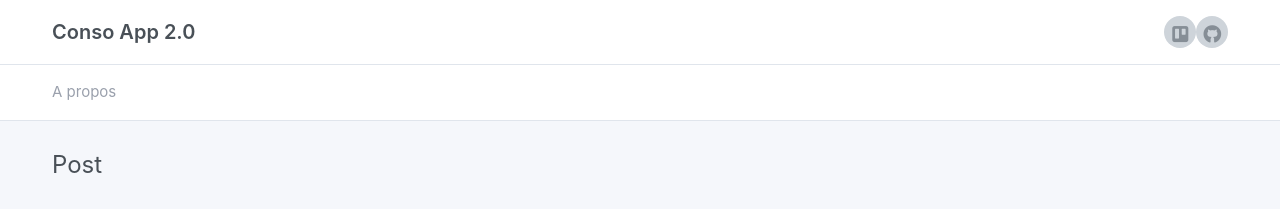
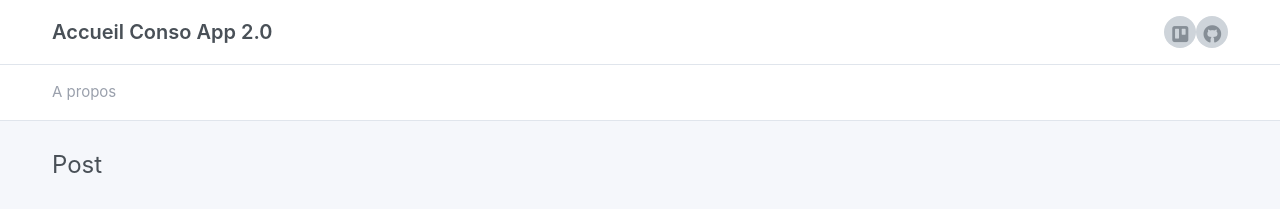
Before and after one commit to apinot/apinot.github.io, a Jekyll site: the page built from index.html, in a window 1280 px wide. Shown: the top 209 px of the page. Built offline with Jekyll 4.4.1, drawn with Linux system fonts in a browser that asks for light colours; nearby versions of some CDN libraries.

```diff
--- a/_includes/header.html
+++ b/_includes/header.html
@@ -2,7 +2,7 @@
   <div class="container">
     <div class="d-flex">
       <a href="{{ site.baseurl }}/" class="header-brand">
-        {{ site.title }}
+        Accueil {{ site.title }}
       </a>
       <div class="d-flex order-lg-2 ml-auto">
         <a class="avatar" href="https://trello.com/b/5nHUSyxK/consoapp"><i class="fab fa-trello"></i></a>
```
